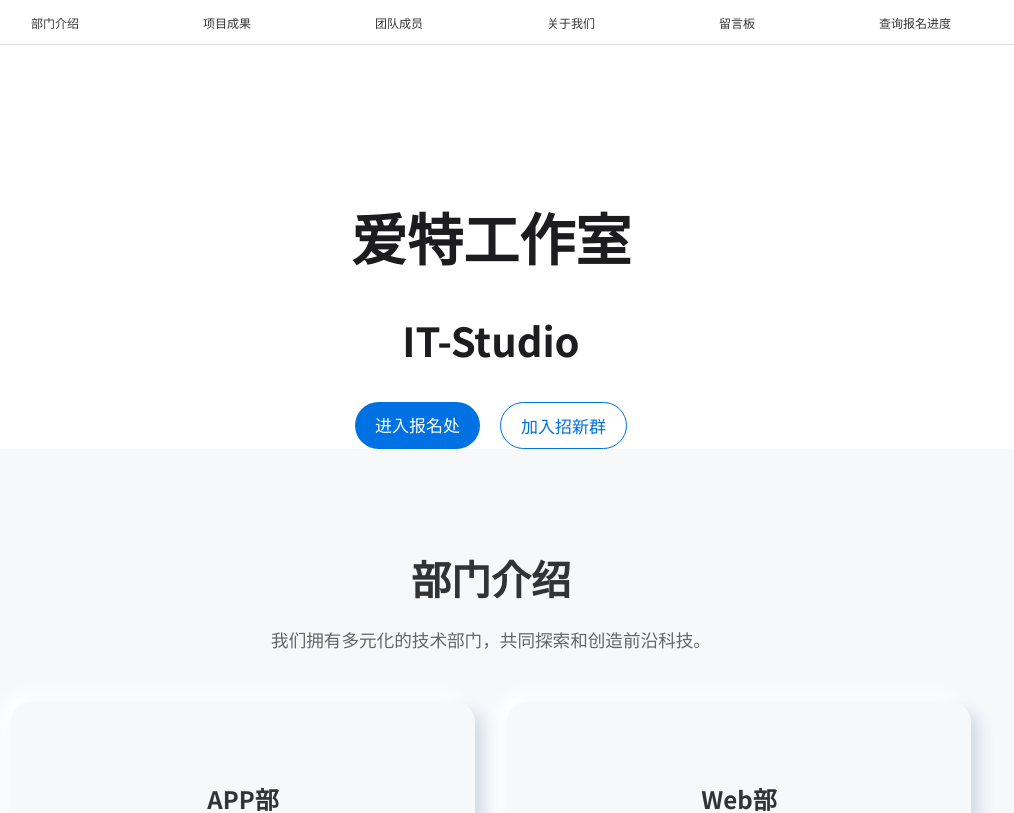
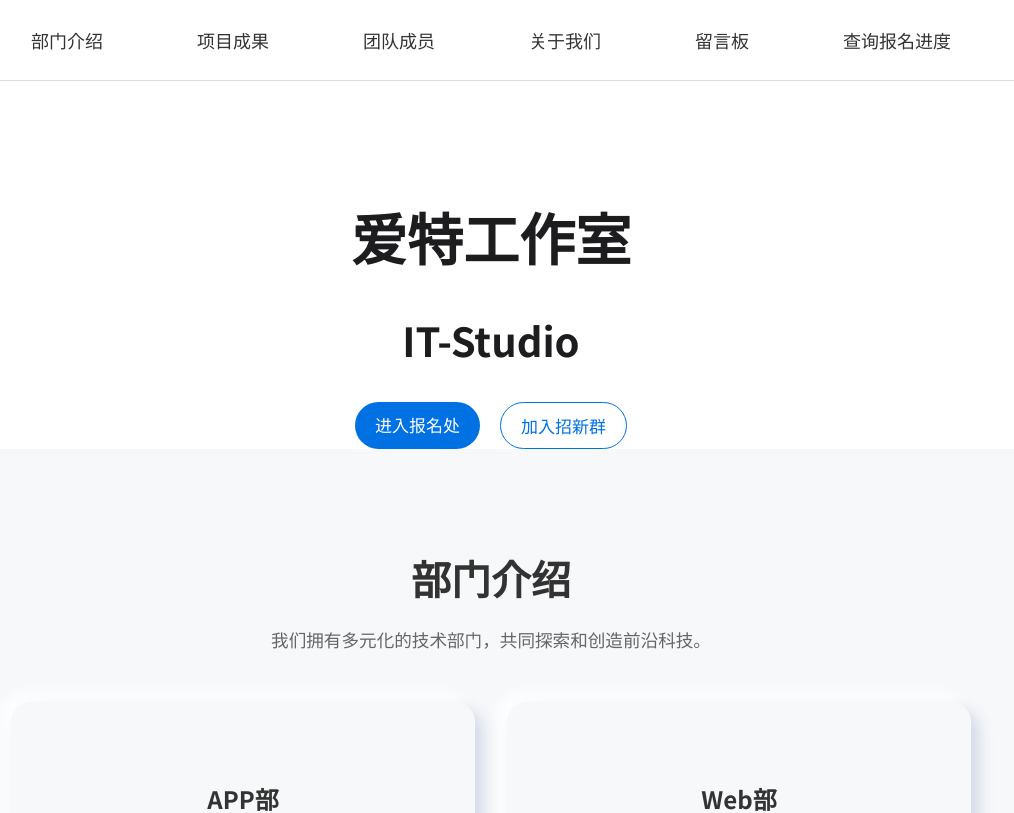
Before and after one commit to ywh5680/IT-Studio-recruitment-website-front-end-section, a Vue app: page / in a window 1280 px wide. Shown: the top 813 px of the page, without its empty margins (149-1163 px from the left). Built offline with nearby package versions, Linux system fonts and the light colour scheme.

Commit message:
Bigger navbar&font size

```diff
--- a/public/css/style.css
+++ b/public/css/style.css
@@ -21,7 +21,7 @@ a {
     top: 0;
     left: 0;
     z-index: 1000;
-    height: 44px;
+    height: 80px;
     display: flex;
     justify-content: center;
     align-items: center;
@@ -47,7 +47,7 @@ a {
 }
 
 .nav-item {
-    font-size: 12px;
+    font-size: 18px;
 }
 
 .nav-item a {
```
